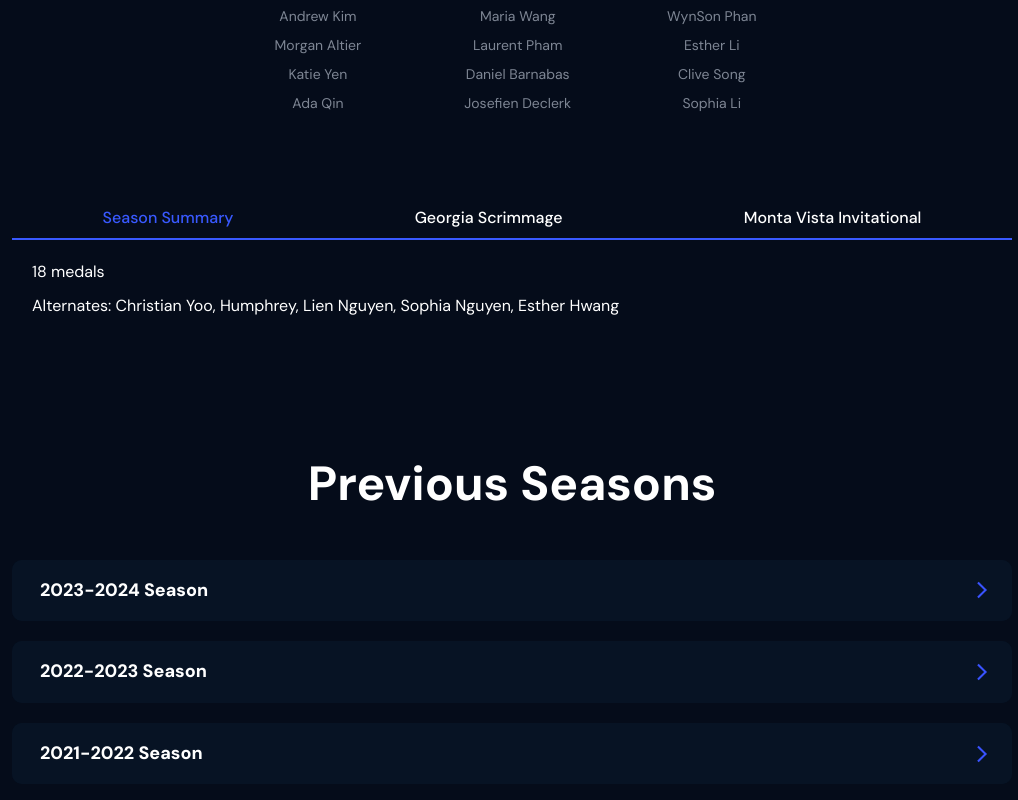
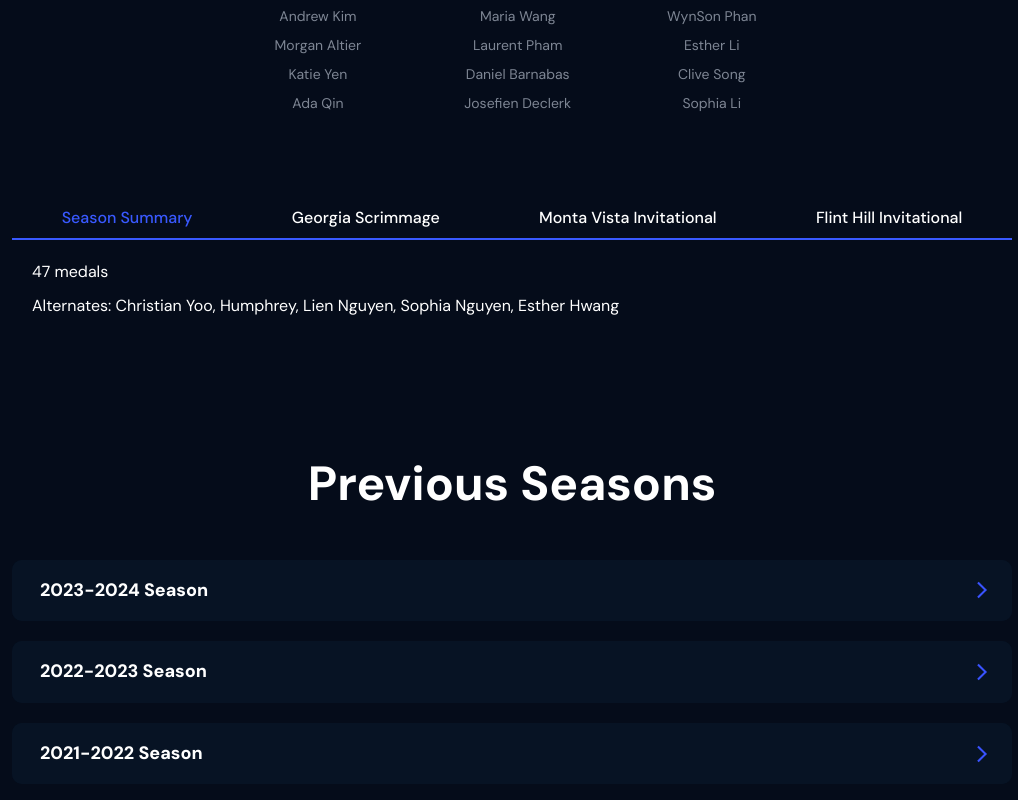
Before and after one commit to i30101/woodsonscioly-test, a React (Create React App) app: page /team in a window 1280 px wide. Shown: the part 946-1746 px from the top of the page, without its empty margins (128-1146 px from the left). Built offline with nearby package versions, Linux system fonts and the light colour scheme.

Commit message:
flint hill

```diff
--- a/src/components/PlacingList.tsx
+++ b/src/components/PlacingList.tsx
@@ -27,7 +27,7 @@ interface TablistProps {
     first: ReactNode;
 }
 
-
+// TODO update to 3 columns of palcements
 const PlacingList: React.FC<TablistProps> = ({year, titles, placings, first}) => {
     const tabIDs = titles.map((item, index) => {
         return "tab" + year + "-" + index;
--- a/src/team.tsx
+++ b/src/team.tsx
@@ -153,7 +153,14 @@ const placings2025 = [
         4: ["Forensics", "Fossils", "Robot Tour"],
         5: ["Entomology", "Microbe Mission", "Tower"],
         6: ["Air Trajectory", "Brainrot Battle"]
-
+    },
+    {
+        0: ["1st overall"],
+        1: ["Anatomy & Physiology", "Air Trajectory", "Astronomy", "Bungee Drop", "Codebusters", "Disease Detectives", "Electric Vehicle", "Entomology", "Forensics", "Helicopter", "Robot Tour", "Wind Power"],
+        2: ["Dynamic Planet", "Towers"],
+        3: ["Anatomy & Physiology", "Geologic Mapping", "Materials Science"],
+        4: ["Forensics", "Fossils", "Robot Tour", "Towers"],
+        5: ["Bungee Drop", "Chem Lab", "Codebusters", "Dynamic Planet", "Experimental Design", "Geologic Mapping", "Microbe Mission", "Optics"]
     }
 ]
 
@@ -257,11 +264,11 @@ function Team() {
             <MemberTable names={teamNames[2025]} members={allTeams[2025]}/>
             <PlacingList
                 year={2025}
-                titles={["Season Summary", "Georgia Scrimmage", "Monta Vista Invitational"]}
+                titles={["Season Summary", "Georgia Scrimmage", "Monta Vista Invitational", "Flint Hill Invitational"]}
                 placings={placings2025}
                 first={
                     <div>
-                        <div className="season-text">18 medals</div>
+                        <div className="season-text">47 medals</div>
                         <div className="season-text">Alternates: Christian Yoo, Humphrey, Lien Nguyen, Sophia Nguyen, Esther Hwang</div>
                     </div>
                 } />
```
